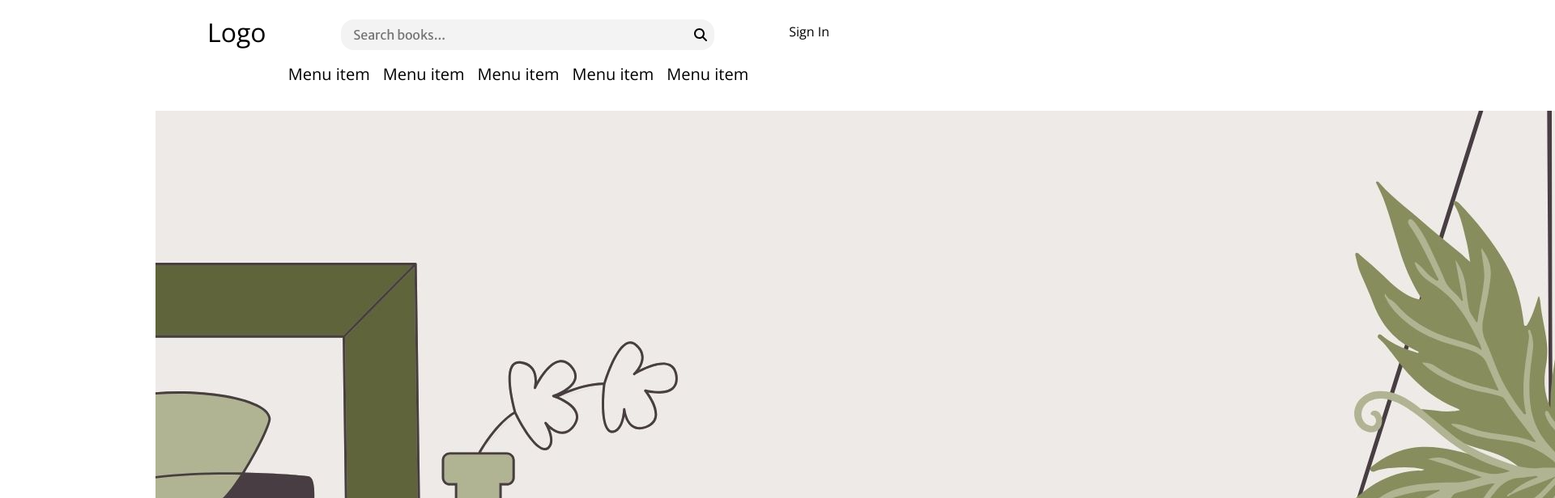
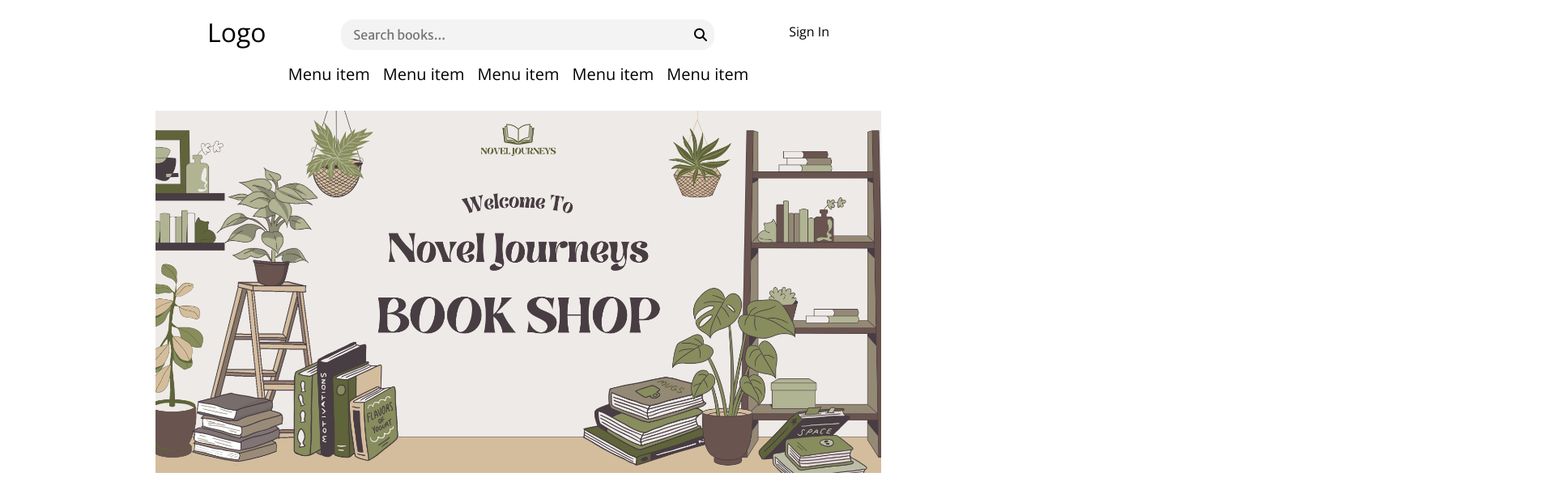
Before and after one commit to Dreamheart92/novel-journeys, a React (Vite) app: page / in a window 1280 px wide. Shown: the top 616 px of the page at 81% size, 1920 px wide, since content can reach past the window. Built offline with nearby package versions, Linux system fonts and the light colour scheme.

Commit message:
added main + img style

```diff
--- a/src/index.css
+++ b/src/index.css
@@ -14,6 +14,15 @@
 body {
     width: 100%;
     min-height: 100vh;
+}
+
+main {
+    width: 100%;
+    height: 100%;
+    display: flex;
+    flex-direction: column;
+    justify-content: center;
+    align-items: center;
 }
 
 h1 {
@@ -61,6 +70,11 @@ li {
     list-style: none;
 }
 
+img {
+    width: 100%;
+    height: 100%;
+}
+
 @media screen and (max-width: 640px) {
     html {
         font-size: 10px;
```
